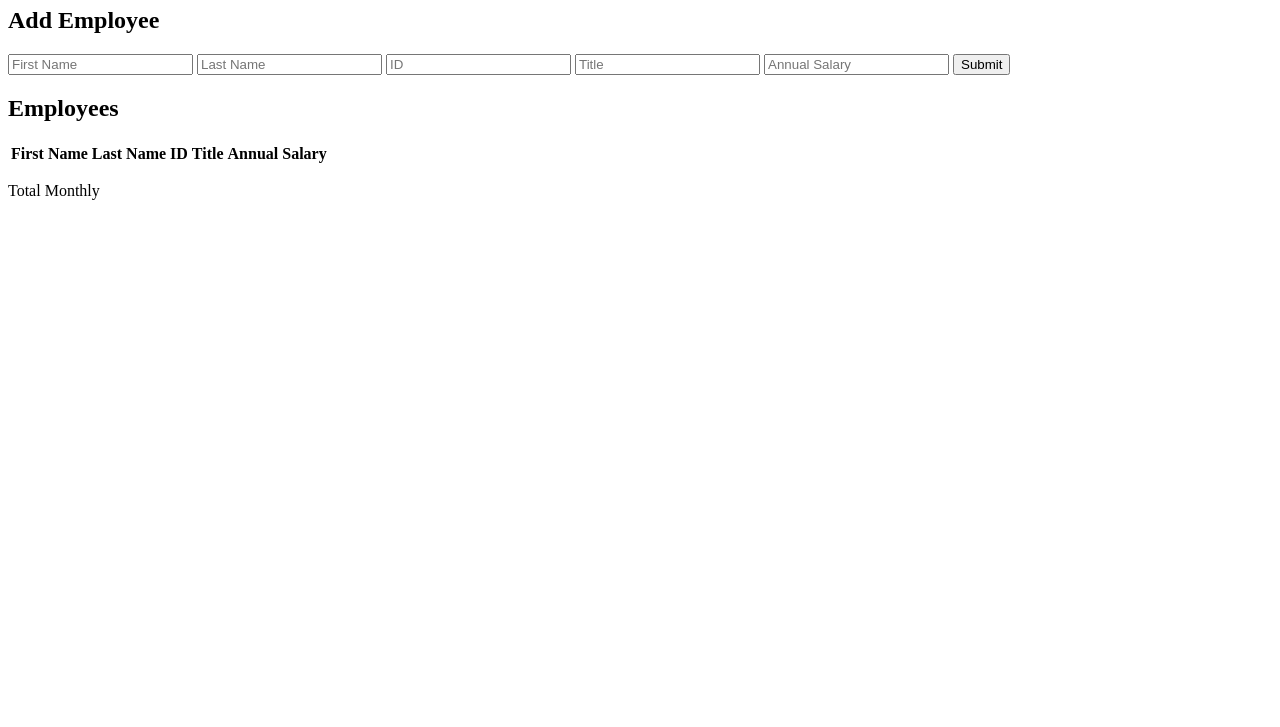
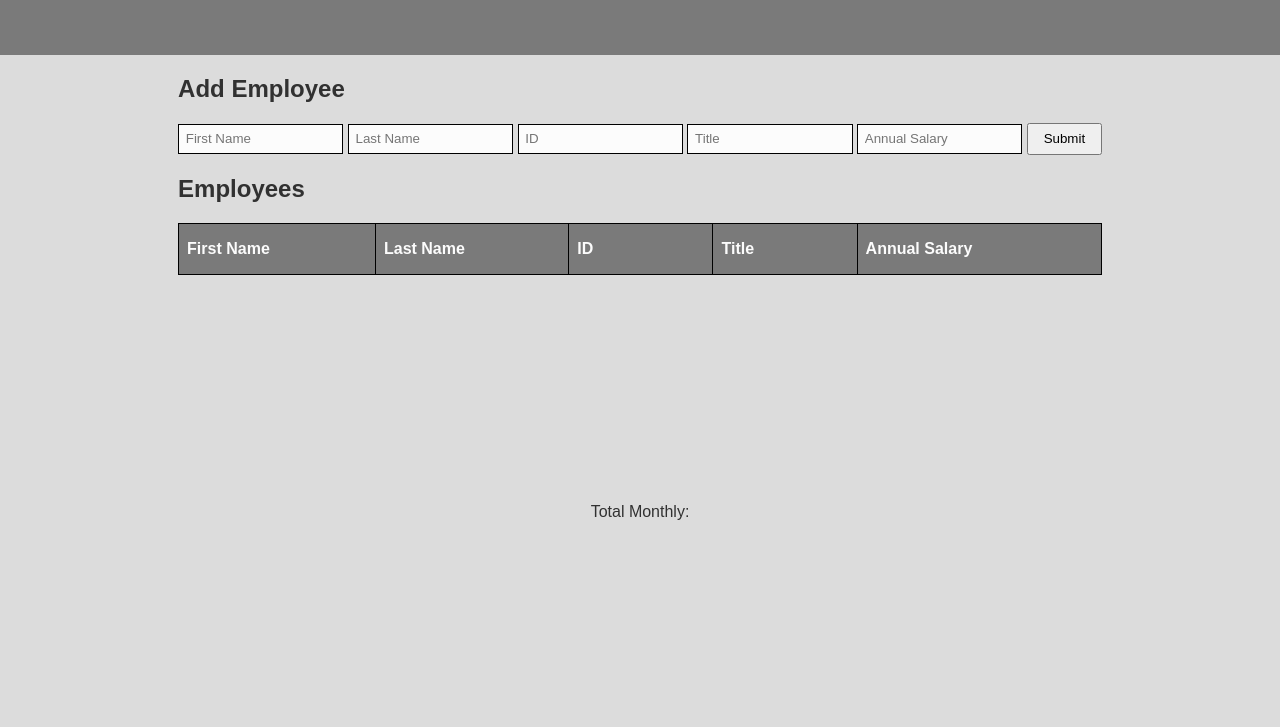
Before and after one commit to sumeiya19/weekend-salary-calculator, a website: page index.html in a window 1280 px wide. Shown: the part 73-800 px from the top of the page. Drawn offline with Linux system fonts and the light colour scheme.

Commit message:
added some styling

```diff
--- a/index.html
+++ b/index.html
@@ -49,7 +49,7 @@
     </table>
   </main>
   <footer>
-    <p>Total Monthly</p>
+    <p>Total Monthly:</p>
   </footer>
 </body>
 </html>
--- a/style.css
+++ b/style.css
@@ -0,0 +1,68 @@
+body{
+    background-color: #dcdcdc;
+    font-family: sans-serif;
+    color: #313131;
+}
+
+html, body{
+    min-height: 100vh;
+    margin: auto;
+}
+body{
+    display: flex;
+    flex-direction: column;
+}
+header {
+    height: 8em;
+    background-color: #7a7a7a;
+    text-align: center;
+  }
+  main {
+    flex: auto;
+    max-width: 80%;
+    margin: auto;
+  }
+  footer {
+    height: 15em;
+    background-color: #dcdcdc;
+    text-align: center;
+  }
+
+  /* FORM ELEMENTS */
+input {
+    padding: .5em;
+    width: 150px;
+    background: #FCFCFC;
+    border: 1px solid;
+  }
+  button {
+    padding: .5em;
+    width: 75px;
+  }
+
+
+
+  /* TABLE */
+table {
+    width: 100%;
+    text-align: left;
+  }
+  table, th, td {
+    border: 1px solid black;
+    border-collapse: collapse;
+    height: 2.15em;
+  }
+  th, td {
+    padding: .5em;
+    min-width: 3.5em;
+  }
+  thead {
+    background: #7a7a7a;
+    color: #fcfcfc;
+  }
+  tbody tr:nth-child(odd){
+    background: #fcfcfc;
+  }
+  tbody tr:nth-child(even){
+    background: #dcdcdc;
+  }
```
